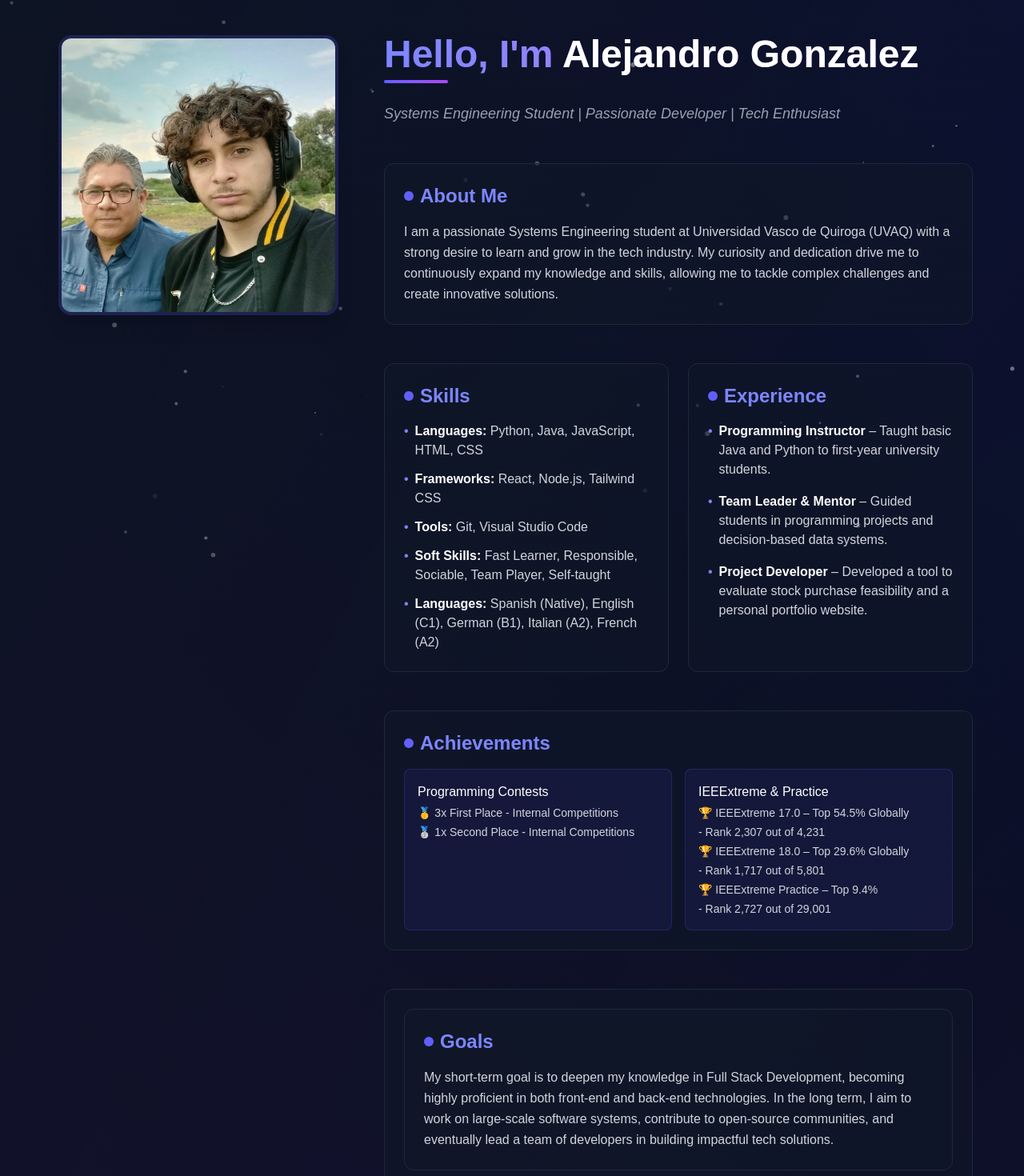
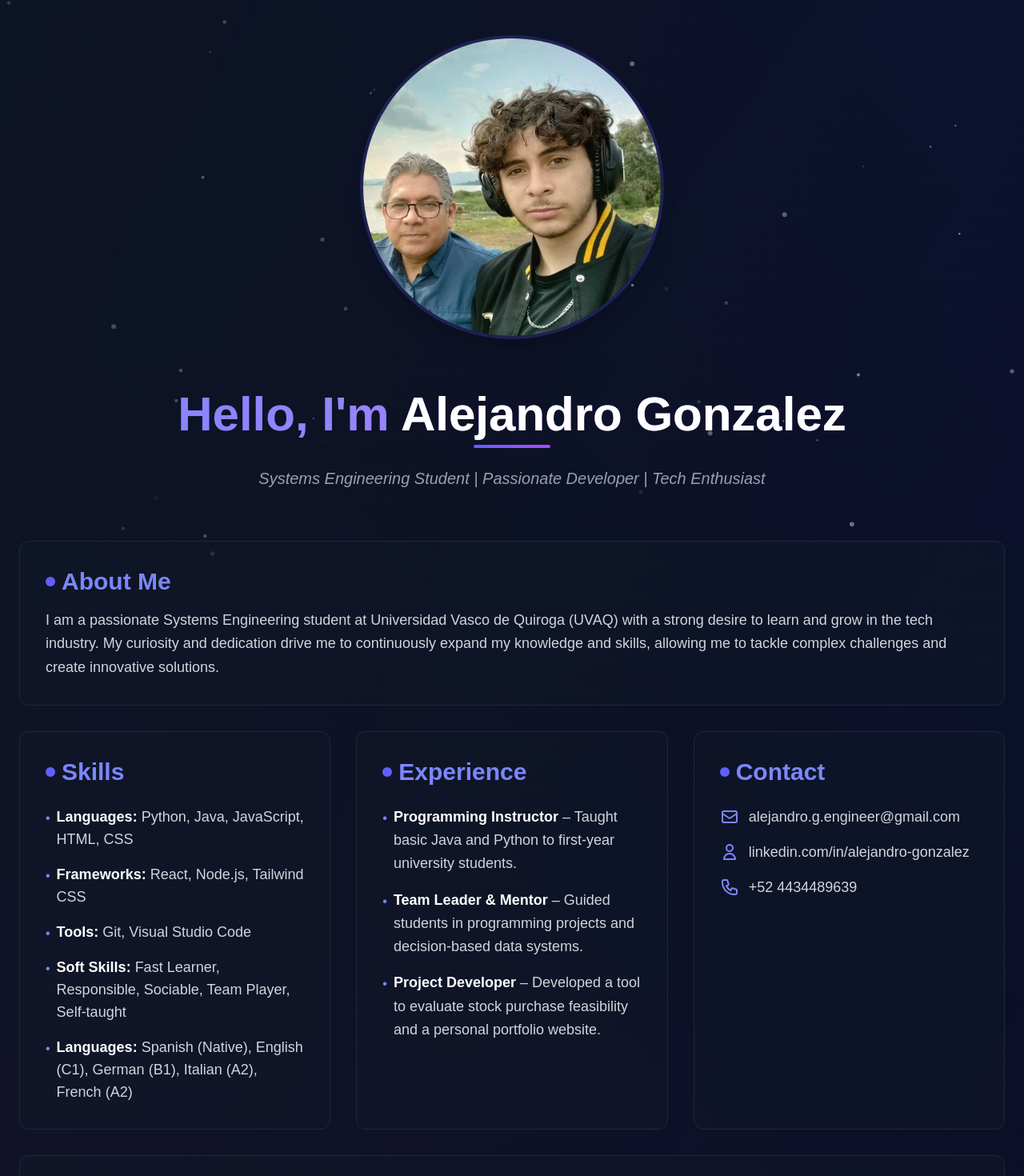
Before and after one commit to AlejandroG-code/Portfolio, a Next.js app: page /aboutme in a window 1280 px wide. Shown: the part 97-1567 px from the top of the page at 80% size. Built offline with nearby package versions, Linux system fonts and the light colour scheme; no server answers.

Commit message:
various changes to the portfolio

```diff
--- a/src/app/aboutme/page.tsx
+++ b/src/app/aboutme/page.tsx
@@ -8,235 +8,224 @@ import Background from '../_components/background/background'; // Import Backgro
 
 export default function AboutMe() {
   return (
-    // ¡CAMBIO CLAVE AQUÍ! Se eliminó 'overflow-hidden' del div principal.
-    // Esto permite que el body maneje el scroll, haciendo que el Navbar se pegue.
-    <div className="relative min-h-screen bg-gray-950 text-white"> {/* Eliminado overflow-hidden */}
-      <Background /> {/* Renderiza el componente Background aquí */}
+    <div className="relative min-h-screen bg-gray-950 text-white">
+      <Background />
       <>
         <Navbar />
-        {/* Aseguramos que la sección de contenido tenga suficiente altura para forzar el scroll */}
-        <section id="about" className="py-20 px-4 relative z-10 min-h-[150vh]"> {/* Añadí min-h-[150vh] */}
-          <div className="max-w-6xl mx-auto">
-            {/* Main Content */}
-            <div className="flex flex-col lg:flex-row items-start gap-12">
-              {/* Profile Image */}
+        <section id="about" className="py-20 px-6 relative z-10">
+          <div className="max-w-7xl mx-auto space-y-16">
+
+            {/* Profile Image - Centrada en la parte superior */}
             <motion.div
-                className="w-full lg:w-1/3 flex justify-center"
-                initial={{ opacity: 0, x: -20 }}
-                animate={{ opacity: 1, x: 0 }}
+              className="w-full flex justify-center" // Centra la imagen horizontalmente
+              initial={{ opacity: 0, y: -50 }}
+              animate={{ opacity: 1, y: 0 }}
               transition={{ duration: 0.6 }}
             >
               <div className="relative group">
                 <Image
                   src="/yo.jpg"
                   alt="Alejandro Gonzalez"
-                    width={350}
-                    height={350}
-                    className="rounded-2xl shadow-xl object-cover border-4 border-indigo-500/20 group-hover:border-indigo-500/40 transition-all duration-300"
+                  width={380} // Aumentado ligeramente el tamaño de la imagen, ya que ocupará más espacio central
+                  height={380}
+                  className="rounded-full shadow-xl object-cover border-4 border-indigo-500/20 group-hover:border-indigo-500/40 transition-all duration-300" // Cambiado a rounded-full para forma circular
                 />
-                  <div className="absolute inset-0 bg-indigo-600/10 rounded-2xl opacity-0 group-hover:opacity-100 transition-opacity duration-300"></div>
+                <div className="absolute inset-0 bg-indigo-600/10 rounded-full opacity-0 group-hover:opacity-100 transition-opacity duration-300"></div>
               </div>
             </motion.div>
 
-              {/* Info Content */}
-              <div className="w-full lg:w-2/3 space-y-12">
-                {/* Header */}
+            {/* Header - Debajo de la imagen, centrado y aprovechando el ancho */}
             <motion.div
+              className="text-center" // Centra el texto del header
               initial={{ opacity: 0, y: -10 }}
               animate={{ opacity: 1, y: 0 }}
               transition={{ delay: 0.2, duration: 0.6 }}
             >
-                  <h1 className="text-4xl sm:text-5xl font-bold text-transparent bg-clip-text bg-gradient-to-r from-indigo-400 to-purple-400 mb-2">
+              <h1 className="text-4xl sm:text-5xl lg:text-6xl font-bold text-transparent bg-clip-text bg-gradient-to-r from-indigo-400 to-purple-400 mb-2">
                 Hello, I&#39;m <span className="text-white">Alejandro Gonzalez</span>
               </h1>
-                  <div className="h-1 w-20 bg-gradient-to-r from-indigo-500 to-purple-500 rounded-full mb-6"></div>
-                  <p className="text-lg text-gray-400 italic">
+              <div className="h-1 w-24 bg-gradient-to-r from-indigo-500 to-purple-500 rounded-full mx-auto mb-6"></div> {/* mx-auto para centrar la línea */}
+              <p className="text-lg sm:text-xl text-gray-400 italic">
                 Systems Engineering Student | Passionate Developer | Tech Enthusiast
               </p>
             </motion.div>
 
-                {/* About Me */}
+            {/* Grid para About Me, Skills, Experience, Achievements, Contact, Goals */}
+            {/* El grid principal sigue siendo de 3 columnas para que Skills/Experience/Contact puedan ir en fila */}
+            <div className="grid grid-cols-1 md:grid-cols-2 lg:grid-cols-3 gap-8">
+
+              {/* About Me - Ocupa todo el ancho en md y lg (3 columnas) */}
               <motion.div
+                className="md:col-span-2 lg:col-span-3 bg-gray-900/50 p-8 rounded-xl border border-gray-800 hover:border-indigo-500/30 transition-all duration-300"
                 initial={{ opacity: 0 }}
                 animate={{ opacity: 1 }}
                 transition={{ delay: 0.4, duration: 0.6 }}
               >
-                  <div className="bg-gray-900/50 p-6 rounded-xl border border-gray-800 hover:border-indigo-500/30 transition-all duration-300">
-                    <h2 className="text-2xl font-semibold text-indigo-400 mb-4 flex items-center">
+                <h2 className="text-2xl sm:text-3xl font-semibold text-indigo-400 mb-4 flex items-center">
                   <span className="w-3 h-3 bg-indigo-500 rounded-full mr-2"></span>
                   About Me
                 </h2>
-                    <p className="text-gray-300 leading-relaxed">
+                <p className="text-lg text-gray-300 leading-relaxed">
                   I am a passionate Systems Engineering student at Universidad Vasco de Quiroga (UVAQ) with a strong desire to learn and grow in the tech industry. My curiosity and dedication drive me to continuously expand my knowledge and skills, allowing me to tackle complex challenges and create innovative solutions.
                 </p>
-                  </div>
               </motion.div>
 
-                {/* Skills & Experience */}
-                <div className="grid md:grid-cols-2 gap-6">
               {/* Skills */}
               <motion.div
-                    className="bg-gray-900/50 p-6 rounded-xl border border-gray-800 hover:border-indigo-500/30 transition-all duration-300"
+                className="bg-gray-900/50 p-8 rounded-xl border border-gray-800 hover:border-indigo-500/30 transition-all duration-300"
                 initial={{ opacity: 0, y: 10 }}
                 animate={{ opacity: 1, y: 0 }}
                 transition={{ delay: 0.5, duration: 0.6 }}
               >
-                    <h3 className="text-2xl font-semibold text-indigo-400 mb-4 flex items-center">
+                <h3 className="text-2xl sm:text-3xl font-semibold text-indigo-400 mb-6 flex items-center">
                   <span className="w-3 h-3 bg-indigo-500 rounded-full mr-2"></span>
                   Skills
                 </h3>
-                      <ul className="space-y-3">
+                  <ul className="space-y-4">
                     <li className="flex items-start">
-                          <span className="text-indigo-400 mr-2">•</span>
-                          <span className="text-gray-300"><strong className="text-white">Languages:</strong> Python, Java, JavaScript, HTML, CSS</span>
+                      <span className="text-indigo-400 mr-2 mt-1">•</span>
+                      <span className="text-lg text-gray-300"><strong className="text-white">Languages:</strong> Python, Java, JavaScript, HTML, CSS</span>
                     </li>
                     <li className="flex items-start">
-                          <span className="text-indigo-400 mr-2">•</span>
-                          <span className="text-gray-300"><strong className="text-white">Frameworks:</strong> React, Node.js, Tailwind CSS</span>
+                      <span className="text-indigo-400 mr-2 mt-1">•</span>
+                      <span className="text-lg text-gray-300"><strong className="text-white">Frameworks:</strong> React, Node.js, Tailwind CSS</span>
                     </li>
                     <li className="flex items-start">
-                          <span className="text-indigo-400 mr-2">•</span>
-                          <span className="text-gray-300"><strong className="text-white">Tools:</strong> Git, Visual Studio Code</span>
+                      <span className="text-indigo-400 mr-2 mt-1">•</span>
+                      <span className="text-lg text-gray-300"><strong className="text-white">Tools:</strong> Git, Visual Studio Code</span>
                     </li>
                     <li className="flex items-start">
-                          <span className="text-indigo-400 mr-2">•</span>
-                          <span className="text-gray-300"><strong className="text-white">Soft Skills:</strong> Fast Learner, Responsible, Sociable, Team Player, Self-taught</span>
+                      <span className="text-indigo-400 mr-2 mt-1">•</span>
+                      <span className="text-lg text-gray-300"><strong className="text-white">Soft Skills:</strong> Fast Learner, Responsible, Sociable, Team Player, Self-taught</span>
                   </li>
                     <li className="flex items-start">
-                          <span className="text-indigo-400 mr-2">•</span>
-                          <span className="text-gray-300"><strong className="text-white">Languages:</strong> Spanish (Native), English (C1), German (B1), Italian (A2), French (A2)</span>
+                      <span className="text-indigo-400 mr-2 mt-1">•</span>
+                      <span className="text-lg text-gray-300"><strong className="text-white">Languages:</strong> Spanish (Native), English (C1), German (B1), Italian (A2), French (A2)</span>
                     </li>
                 </ul>
               </motion.div>
 
               {/* Experience */}
               <motion.div
-                    className="bg-gray-900/50 p-6 rounded-xl border border-gray-800 hover:border-indigo-500/30 transition-all duration-300"
+                className="bg-gray-900/50 p-8 rounded-xl border border-gray-800 hover:border-indigo-500/30 transition-all duration-300"
                 initial={{ opacity: 0, y: 10 }}
                 animate={{ opacity: 1, y: 0 }}
                 transition={{ delay: 0.6, duration: 0.6 }}
               >
-                    <h3 className="text-2xl font-semibold text-indigo-400 mb-4 flex items-center">
+                <h3 className="text-2xl sm:text-3xl font-semibold text-indigo-400 mb-6 flex items-center">
                   <span className="w-3 h-3 bg-indigo-500 rounded-full mr-2"></span>
                   Experience
                 </h3>
                 <ul className="space-y-4">
                   <li className="flex items-start">
-                        <span className="text-indigo-400 mr-2">•</span>
-                        <span className="text-gray-300">
+                    <span className="text-indigo-400 mr-2 mt-1">•</span>
+                    <span className="text-lg text-gray-300 leading-relaxed">
                       <strong className="text-white">Programming Instructor</strong> – Taught basic Java and Python to first-year university students.
                     </span>
                   </li>
                   <li className="flex items-start">
-                        <span className="text-indigo-400 mr-2">•</span>
-                        <span className="text-gray-300">
+                    <span className="text-indigo-400 mr-2 mt-1">•</span>
+                    <span className="text-lg text-gray-300 leading-relaxed">
                       <strong className="text-white">Team Leader & Mentor</strong> – Guided students in programming projects and decision-based data systems.
                     </span>
                   </li>
                   <li className="flex items-start">
-                        <span className="text-indigo-400 mr-2">•</span>
-                        <span className="text-gray-300">
+                    <span className="text-indigo-400 mr-2 mt-1">•</span>
+                    <span className="text-lg text-gray-300 leading-relaxed">
                       <strong className="text-white">Project Developer</strong> – Developed a tool to evaluate stock purchase feasibility and a personal portfolio website.
                     </span>
                   </li>
                 </ul>
 
               </motion.div>
+
+              {/* Contact */}
+              <motion.div
+                className="bg-gray-900/50 p-8 rounded-xl border border-gray-800 hover:border-indigo-500/30 transition-all duration-300"
+                initial={{ opacity: 0 }}
+                animate={{ opacity: 1 }}
+                transition={{ delay: 0.8, duration: 0.6 }}
+              >
+                <h3 className="text-2xl sm:text-3xl font-semibold text-indigo-400 mb-6 flex items-center">
+                  <span className="w-3 h-3 bg-indigo-500 rounded-full mr-2"></span>
+                  Contact
+                </h3>
+                <div className="space-y-4">
+                  <div className="flex items-center">
+                    <svg xmlns="http://www.w3.org/2000/svg" className="h-6 w-6 text-indigo-400 mr-3" fill="none" viewBox="0 0 24 24" stroke="currentColor">
+                      <path strokeLinecap="round" strokeLinejoin="round" strokeWidth={2} d="M3 8l7.89 5.26a2 2 0 002.22 0L21 8M5 19h14a2 2 0 002-2V7a2 2 0 00-2-2H5a2 2 0 00-2 2v10a2 2 0 002 2z" />
+                    </svg>
+                    <a href="mailto:alejandro.g.engineer@gmail.com" className="text-lg text-gray-300 hover:text-indigo-400 transition-colors">
+                      alejandro.g.engineer@gmail.com
+                    </a>
                   </div>
+                  <div className="flex items-center">
+                    <svg xmlns="http://www.w3.org/2000/svg" className="h-6 w-6 text-indigo-400 mr-3" fill="none" viewBox="0 0 24 24" stroke="currentColor">
+                      <path strokeLinecap="round" strokeLinejoin="round" strokeWidth={2} d="M16 7a4 4 0 11-8 0 4 4 0 018 0zM12 14a7 7 0 00-7 7h14a7 7 0 00-7-7z" />
+                    </svg>
+                    <a href="https://linkedin.com/in/alejandro-gonzalez-06b69031b" target="_blank" rel="noopener noreferrer" className="text-lg text-gray-300 hover:text-indigo-400 transition-colors">
+                      linkedin.com/in/alejandro-gonzalez
+                    </a>
+                  </div>
+                  <div className="flex items-center">
+                    <svg xmlns="http://www.w3.org/2000/svg" className="h-6 w-6 text-indigo-400 mr-3" fill="none" viewBox="0 0 24 24" stroke="currentColor">
+                      <path strokeLinecap="round" strokeLinejoin="round" strokeWidth={2} d="M3 5a2 2 0 012-2h3.28a1 1 0 01.948.684l1.498 4.493a1 1 0 01-.502 1.21l-2.257 1.13a11.042 11.042 0 005.516 5.516l1.13-2.257a1 1 0 011.21-.502l4.493 1.498a1 1 0 01.684.949V19a2 2 0 01-2 2h-1C9.716 21 3 14.284 3 6V5z" />
+                    </svg>
+                    <span className="text-lg text-gray-300">+52 4434489639</span>
+                  </div>
+                </div>
+              </motion.div>
 
-                {/* Achievements */}
+              {/* Achievements - Ahora ocupa todo el ancho en md y lg (3 columnas) */}
               <motion.div
-                  className="bg-gray-900/50 p-6 rounded-xl border border-gray-800 hover:border-indigo-500/30 transition-all duration-300"
+                className="md:col-span-2 lg:col-span-3 bg-gray-900/50 p-8 rounded-xl border border-gray-800 hover:border-indigo-500/30 transition-all duration-300"
                 initial={{ opacity: 0 }}
                 animate={{ opacity: 1 }}
                 transition={{ delay: 0.7, duration: 0.6 }}
               >
-                  <h3 className="text-2xl font-semibold text-indigo-400 mb-4 flex items-center">
+                <h3 className="text-2xl sm:text-3xl font-semibold text-indigo-400 mb-6 flex items-center">
                   <span className="w-3 h-3 bg-indigo-500 rounded-full mr-2"></span>
                   Achievements
                 </h3>
-                  <div className="grid sm:grid-cols-2 gap-4">
-                    <div className="bg-indigo-900/20 p-4 rounded-lg border border-indigo-500/20">
-                      <h4 className="font-medium text-white mb-1">Programming Contests</h4>
-                      <ul className="text-sm text-gray-300 space-y-1">
+                <div className="space-y-6">
+                  <div className="bg-indigo-900/20 p-6 rounded-lg border border-indigo-500/20">
+                    <h4 className="font-medium text-white mb-2 text-xl">Programming Contests</h4>
+                    <ul className="text-base text-gray-300 space-y-2">
                       <li>🥇 3x First Place - Internal Competitions</li>
                       <li>🥈 1x Second Place - Internal Competitions</li>
                     </ul>
                   </div>
-                    <div className="bg-indigo-900/20 p-4 rounded-lg border border-indigo-500/20">
-                      <h4 className="font-medium text-white mb-1">IEEExtreme & Practice</h4>
-                      <ul className="text-sm text-gray-300 space-y-1">
+                  <div className="bg-indigo-900/20 p-6 rounded-lg border border-indigo-500/20">
+                    <h4 className="font-medium text-white mb-2 text-xl">IEEExtreme & Practice</h4>
+                    <ul className="text-base text-gray-300 space-y-2">
                       <li>🏆 IEEExtreme 17.0 – Top 54.5% Globally</li>
                       <li> - Rank 2,307 out of 4,231</li>
-                        <li>🏆 IEEExtreme 18.0 – Top 29.6% Globally</li>
+                      <li>🏆 IEEtreme 18.0 – Top 29.6% Globally</li>
                       <li> - Rank 1,717 out of 5,801</li>
                       <li>🏆 IEEExtreme Practice – Top 9.4%</li>
                       <li> - Rank 2,727 out of 29,001</li>
                     </ul>
                   </div>
                 </div>
-
               </motion.div>
 
-                {/* Goals */}
+              {/* Goals - Ahora ocupa todo el ancho en md y lg (3 columnas) */}
               <motion.div
-                  className="bg-gray-900/50 p-6 rounded-xl border border-gray-800 hover:border-indigo-500/30 transition-all duration-300"
+                className="md:col-span-2 lg:col-span-3 bg-gray-900/50 p-8 rounded-xl border border-gray-800 hover:border-indigo-500/30 transition-all duration-300"
                 initial={{ opacity: 0 }}
                 animate={{ opacity: 1 }}
                 transition={{ delay: 0.7, duration: 0.6 }}
               >
-                  <div className="bg-gray-900/50 p-6 rounded-xl border border-gray-800 hover:border-indigo-500/30 transition-all duration-300">
-                    <h3 className="text-2xl font-semibold text-indigo-400 mb-4 flex items-center">
+                <h3 className="text-2xl sm:text-3xl font-semibold text-indigo-400 mb-6 flex items-center">
                   <span className="w-3 h-3 bg-indigo-500 rounded-full mr-2"></span>
                   Goals
                 </h3>
-                    <p className="text-gray-300 leading-relaxed">
+                <p className="text-lg text-gray-300 leading-relaxed">
                 My short-term goal is to deepen my knowledge in Full Stack Development, becoming highly proficient in both front-end and back-end technologies. In the long term, I aim to work on large-scale software systems, contribute to open-source communities, and eventually lead a team of developers in building impactful tech solutions.
                 </p>
-                  </div>
-
               </motion.div>
 
-
-
-                {/* Contact */}
-                <motion.div
-                  className="bg-gray-900/50 p-6 rounded-xl border border-gray-800 hover:border-indigo-500/30 transition-all duration-300"
-                  initial={{ opacity: 0 }}
-                  animate={{ opacity: 1 }}
-                  transition={{ delay: 0.8, duration: 0.6 }}
-                >
-                  <h3 className="text-2xl font-semibold text-indigo-400 mb-4 flex items-center">
-                    <span className="w-3 h-3 bg-indigo-500 rounded-full mr-2"></span>
-                    Contact
-                  </h3>
-                  <div className="space-y-3">
-                    <div className="flex items-center">
-                      <svg xmlns="http://www.w3.org/2000/svg" className="h-5 w-5 text-indigo-400 mr-3" fill="none" viewBox="0 0 24 24" stroke="currentColor">
-                        <path strokeLinecap="round" strokeLinejoin="round" strokeWidth={2} d="M3 8l7.89 5.26a2 2 0 002.22 0L21 8M5 19h14a2 2 0 002-2V7a2 2 0 00-2-2H5a2 2 0 00-2 2v10a2 2 0 002 2z" />
-                      </svg>
-                      <a href="mailto:alejandro.g.engineer@gmail.com" className="text-gray-300 hover:text-indigo-400 transition-colors">
-                        alejandro.g.engineer@gmail.com
-                      </a>
-                    </div>
-                    <div className="flex items-center">
-                      <svg xmlns="http://www.w3.org/2000/svg" className="h-5 w-5 text-indigo-400 mr-3" fill="none" viewBox="0 0 24 24" stroke="currentColor">
-                        <path strokeLinecap="round" strokeLinejoin="round" strokeWidth={2} d="M16 7a4 4 0 11-8 0 4 4 0 018 0zM12 14a7 7 0 00-7 7h14a7 7 0 00-7-7z" />
-                      </svg>
-                      <a href="https://linkedin.com/in/alejandro-gonzalez-06b69031b" target="_blank" rel="noopener noreferrer" className="text-gray-300 hover:text-indigo-400 transition-colors">
-                        linkedin.com/in/alejandro-gonzalez
-                      </a>
-                    </div>
-                    <div className="flex items-center">
-                      <svg xmlns="http://www.w3.org/2000/svg" className="h-5 w-5 text-indigo-400 mr-3" fill="none" viewBox="0 0 24 24" stroke="currentColor">
-                        <path strokeLinecap="round" strokeLinejoin="round" strokeWidth={2} d="M3 5a2 2 0 012-2h3.28a1 1 0 01.948.684l1.498 4.493a1 1 0 01-.502 1.21l-2.257 1.13a11.042 11.042 0 005.516 5.516l1.13-2.257a1 1 0 011.21-.502l4.493 1.498a1 1 0 01.684.949V19a2 2 0 01-2 2h-1C9.716 21 3 14.284 3 6V5z" />
-                      </svg>
-                      <span className="text-gray-300">+52 4434489639</span>
-                    </div>
-                  </div>
-                </motion.div>
-              </div>
-            </div>
+            </div> {/* Fin del grid principal */}
           </div>
         </section>
       </>
--- a/src/app/projects/page.tsx
+++ b/src/app/projects/page.tsx
@@ -110,7 +110,7 @@ export default function Projects() {
                   My Projects
                 </span>
               </h1>
-              <p className="text-gray-400 max-w-2xl mx-auto">
+              <p className="text-gray-400 max-w-2xl mx-auto text-lg">
                 Click on a project to see details if available.
               </p>
             </motion.div>
@@ -136,7 +136,7 @@ export default function Projects() {
                     <h3 className="text-xl font-semibold text-gray-300 mb-2">
                       {projectExists(project) ? project.name : "Project in Progress"}
                     </h3>
-                    <p className="text-gray-500 mb-4 line-clamp-2">
+                    <p className="text-gray-500 mb-4 line-clamp-2 text-lg "> {/* Change here for text lenght*/}
                       {projectExists(project) ? project.description : "Exciting work coming soon!"}
                     </p>
                     <div className="flex flex-wrap justify-center gap-2">
@@ -194,7 +194,7 @@ export default function Projects() {
                   </div>
                   <div className="mb-4">
                     <h3 className="text-lg font-semibold text-gray-300 mb-2">Description</h3>
-                    <p className="text-gray-400">{selectedProject.description}</p>
+                    <p className="text-gray-400 text-lg">{selectedProject.description}</p>
                   </div>
                   {selectedProject.githubUrl && (
                     <div className="mt-6">
```
Also changed, not shown: src/app/_components/navbar/navbar.tsx (+9 -8 lines), src/app/contact/page.tsx (+114 -17 lines). Lines whose indentation alone changed are shown as unchanged.
